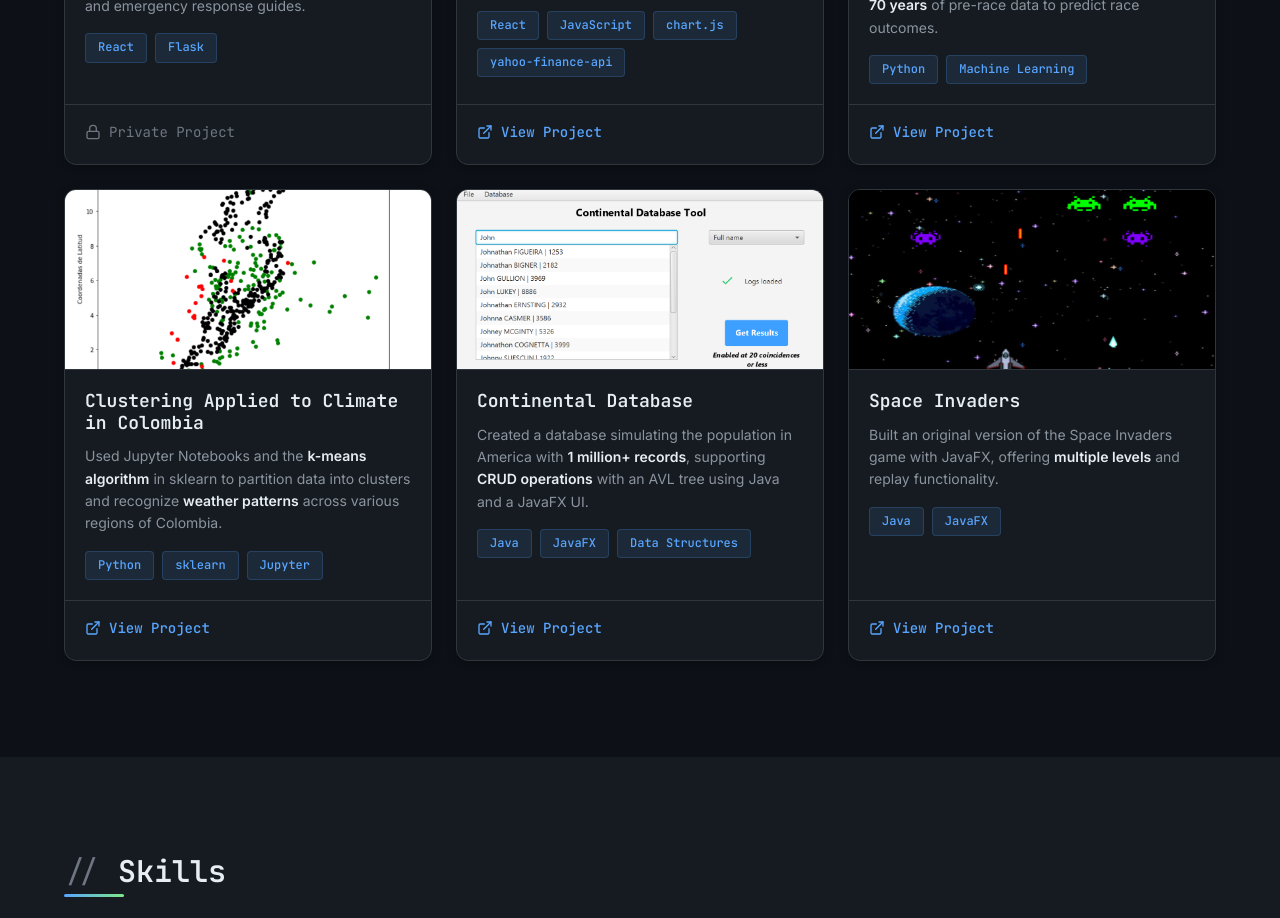
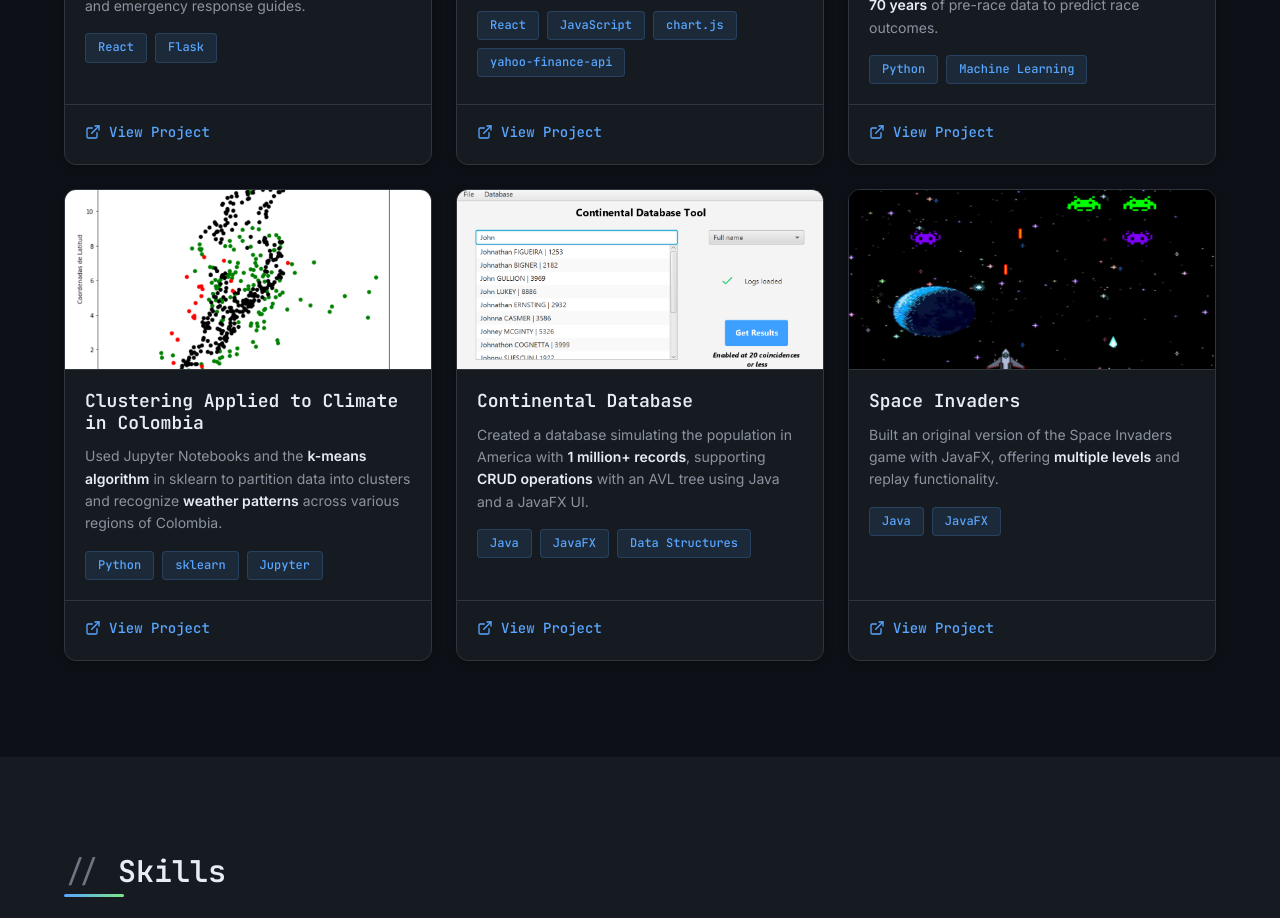
Before and after one commit to danielvm28/danielvm28.github.io, a React (Vite) app: page / in a window 1280 px wide. Shown: the part 4620-5538 px from the top of the page. Built offline with nearby package versions, Linux system fonts and the light colour scheme.

Commit message:
updated project link

```diff
--- a/src/data/content.js
+++ b/src/data/content.js
@@ -114,7 +114,7 @@ export const projects = [
     description: "Built a <strong>CPR/AED awareness</strong> web application at the <strong>JPMC Code For Good Hackathon 2024</strong>, using React for the front-end and Flask for the back-end, including <strong>interactive training modules</strong> and emergency response guides.",
     techStack: ["React", "Flask"],
     image: heartInTheGame,
-    link: null,
+    link: "https://github.com/cfgdelaware24/Team-7",
   },
   {
     id: 2,
```
